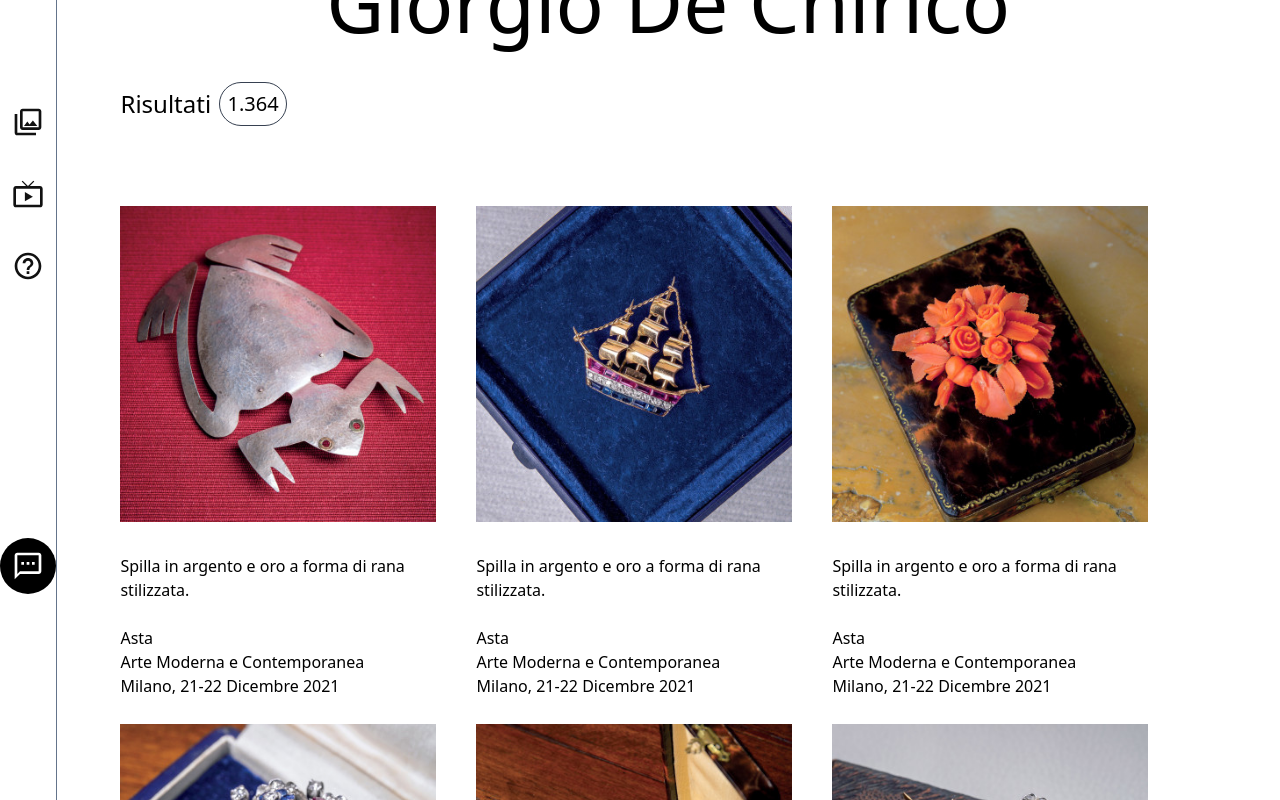
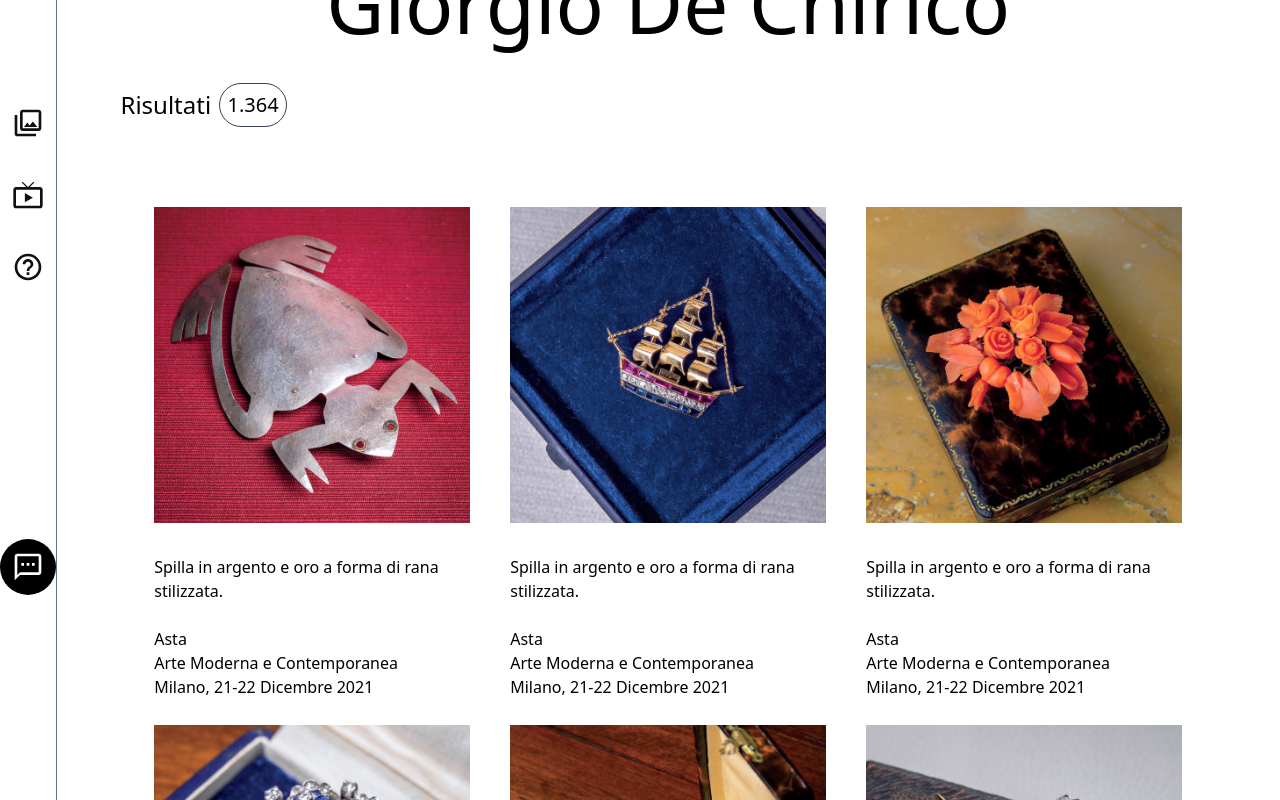
Before and after one commit to Gaurav-Singh-Appnox/ContactUI, a React (Vite) app: page /searchresultpage in a window 1280 px wide. Shown: the part 300-1100 px from the top of the page. Built offline with nearby package versions, Linux system fonts and the light colour scheme.

Commit message:
Navbar modified

```diff
--- a/src/components/Navbar.jsx
+++ b/src/components/Navbar.jsx
@@ -4,7 +4,7 @@ import loginIcon from "../assets/login.svg";
 
 const Navbar = () => {
   return (
-    <div className="flex justify-between p-5 ">
+    <div className="flex justify-between p-5 border-b border-black ">
       <p className="text-[28px]">Mediartrade</p>
       <div className="flex gap-5 items-center">
         <div className="w-6 h-6 flex items-center justify-center ">
--- a/src/components/SearchResult.jsx
+++ b/src/components/SearchResult.jsx
@@ -17,7 +17,7 @@ const SearchResult = () => {
           1.364
         </button>
       </div>
-      <div className="flex flex-wrap gap-16 md:gap-10">
+      <div className="flex justify-center  flex-wrap gap-16 md:gap-10">
         <div className="max-w-[350px] max-h-[478px] md:max-w-[316px]">
           <div>
             <img src={turtle} alt="" className="w-full" />
```
